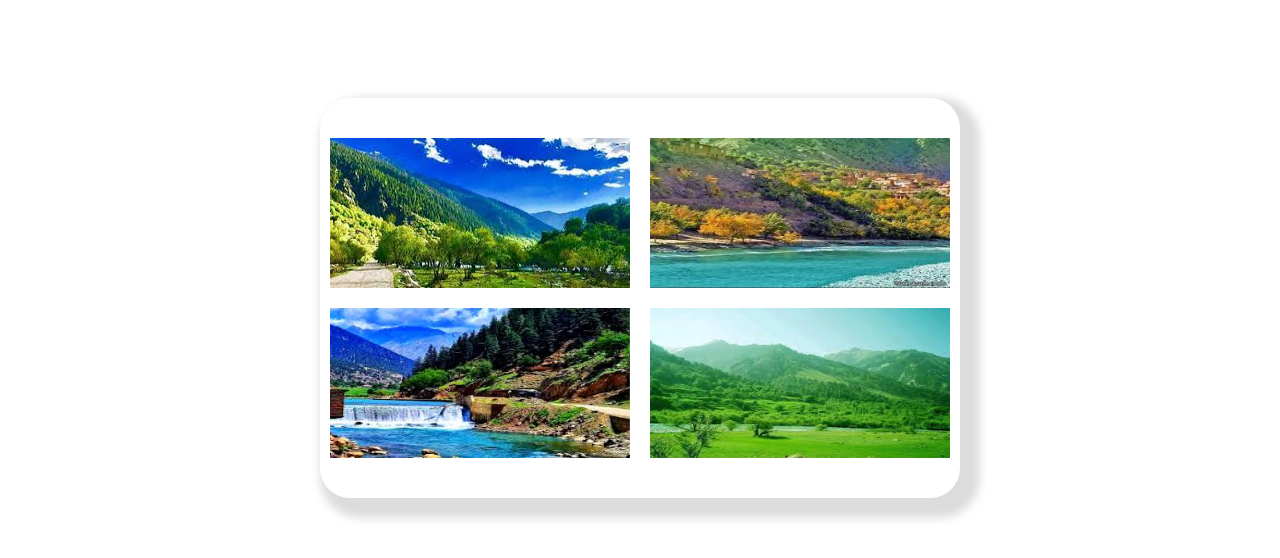
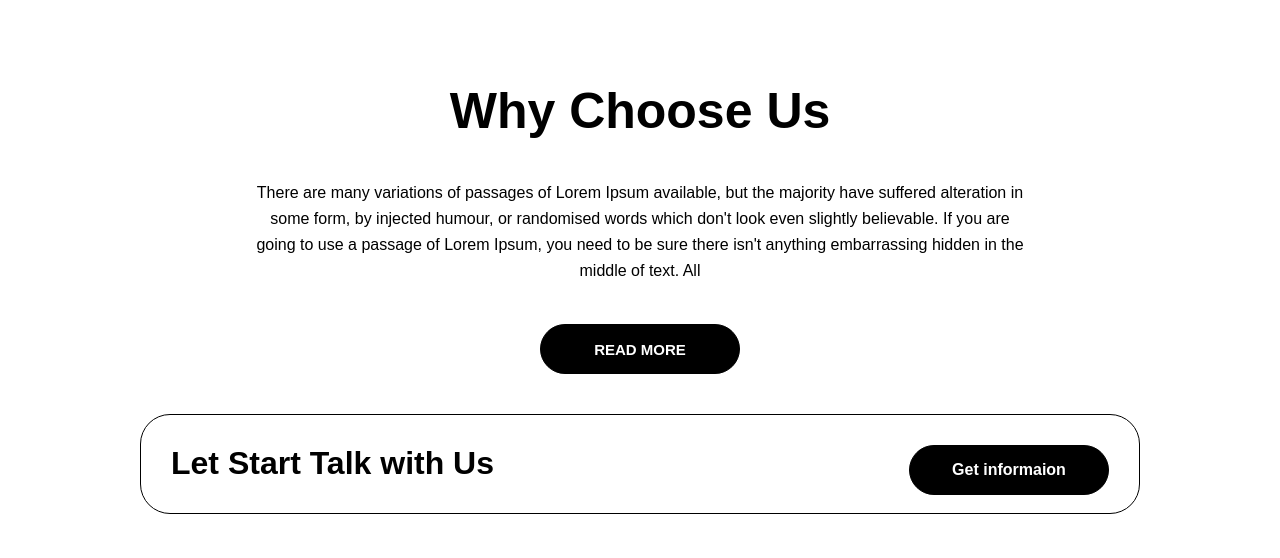
Before and after one commit to MahsumaRezai/Adventure, a website: page index.html in a window 1280 px wide. Shown: the part 3452-4010 px from the top of the page. Drawn offline with Linux system fonts and the light colour scheme.

```diff
--- a/index.html
+++ b/index.html
@@ -107,26 +107,29 @@
     </div>
     <!-- end of viedo section-->
     <!--test scetion-->
-    <div class="test-section">
-        <div class="information_test">
-            <div class="image">
-                <img src="./image/one_imag_afg.jpg" alt="" class="imge">
-                <img src="./image/tow_image_afg.jpg" alt="" class="imge">
-                <img src="./image/three_image.jpg" alt="" class="imge">
-                <img src="./image/five.jpg" alt="" class="imge">
+    <div class="text-explian">
+        <h1 class="text-explian__title">Why Choose Us</h1>
+        <p class="text-explian__para">There are many variations of passages of Lorem Ipsum available, but the majority
+            have suffered alteration in<br>
+            some form, by injected humour, or randomised words which don't look even slightly believable. If you are<br>
+            going to use a passage of Lorem Ipsum, you need to be sure there isn't anything embarrassing hidden in the<br>
+            middle of text. All</p>
+        <div class="butn">
+            <button class="butn__btn"><a class="butn__link">READ MORE</a></button>
+        </div>
+        <div class="large-btn">
+            <div class="content-btn">
+                <div class="content-btn__title">
+                    <h1>Let Start Talk with Us</h1>
+                </div>
+                <div class="button-info">
+                    <button class="button-info__btn"><a class="button-info__links">Get informaion</a></button>
+                </div>
             </div>
         </div>
     </div>
 
-
-
-
-
-
-
-
-
-    <!-- end of section-->
+<!-- end of section-->
 
 
 
--- a/scss/main.scss
+++ b/scss/main.scss
@@ -229,7 +229,6 @@
 }
 // vedio-section
 .vedio-section {
-    width: 100%;
     height: 1000px;
     background-image: url(../image/blog-bg.png);
     background-repeat: no-repeat;
@@ -296,37 +295,83 @@
         opacity: 0;
     }
 }
-// test-section
-.test-section {
-  width: 100%;
-  height: 600px;
-  display: flex;
-  flex-direction: row;
-  justify-content: center;
-  align-items: center;
+// text
+.text-explian {
+    display: flex;
+    flex-direction: column;
+    height: 600px;
+    justify-content: center;
+    align-items: center;
+    gap: 40px;
+    &__title {
+        font-size:50px;
+        font-family: sans-serif;
+
+    }
+    &__para {
+        text-align: center;
+        line-height: 1.625;
+    }
 
 }
-.information_test {
-    width: 50%;
-    height: 400px;
-     background: #ffffff;
-     border-radius: 30px;
-     box-shadow:  10px 10px 10px 10px gainsboro;
+.butn {
+    &__btn {
+        background: black;
+        width: 200px;
+        height: 50px;
+        border:1px solid black;
+        border-radius: 50px;
+
+    }
+    &__link {
+        color: white;
+        font-size: 15px;
+        font-family: sans-serif;
+        font-weight: bold;
+    }
+    &__btn:hover {
+        background: #2b2278;
+        border: 1px solid #2b2278;
+
+    }
+}
+.large-btn {
+    width: 1000px;
+    height: 100px;
+    border:  1px solid black;
+    border-radius: 30px;
 
 }
-.image {
+.content-btn {
     display: flex;
     flex-direction: row;
-    justify-content: center;
-    align-items: center;flex-wrap: wrap;
-    gap: 20px;
-    margin: 0 auto;
-    padding-top: 40px;
-    padding-bottom: 20px;
+     justify-items: center;
+     justify-content: space-between;
+     padding: 30px;
+      &__title {
+          font-family: sans-serif;
 
+      }
 
 }
-.imge {
-    width: 300px;
-    height: 150px;
+.button-info {
+    &__btn {
+        width: 200px;
+        height: 50px;
+        background: black;
+        border: 1px solid black;
+        border-radius: 30px;
+        color: white
+    }
+    &__links {
+        color: #ffffff;
+        font-size: 16px;
+        font-weight: bold;
+        font-family: sans-serif;
+    }
+    &__btn:hover {
+        background: #2b2278;
+        border:  1px solid #2b2278;
+
+    }
 }
```
Also changed, not shown: css/style.css.
